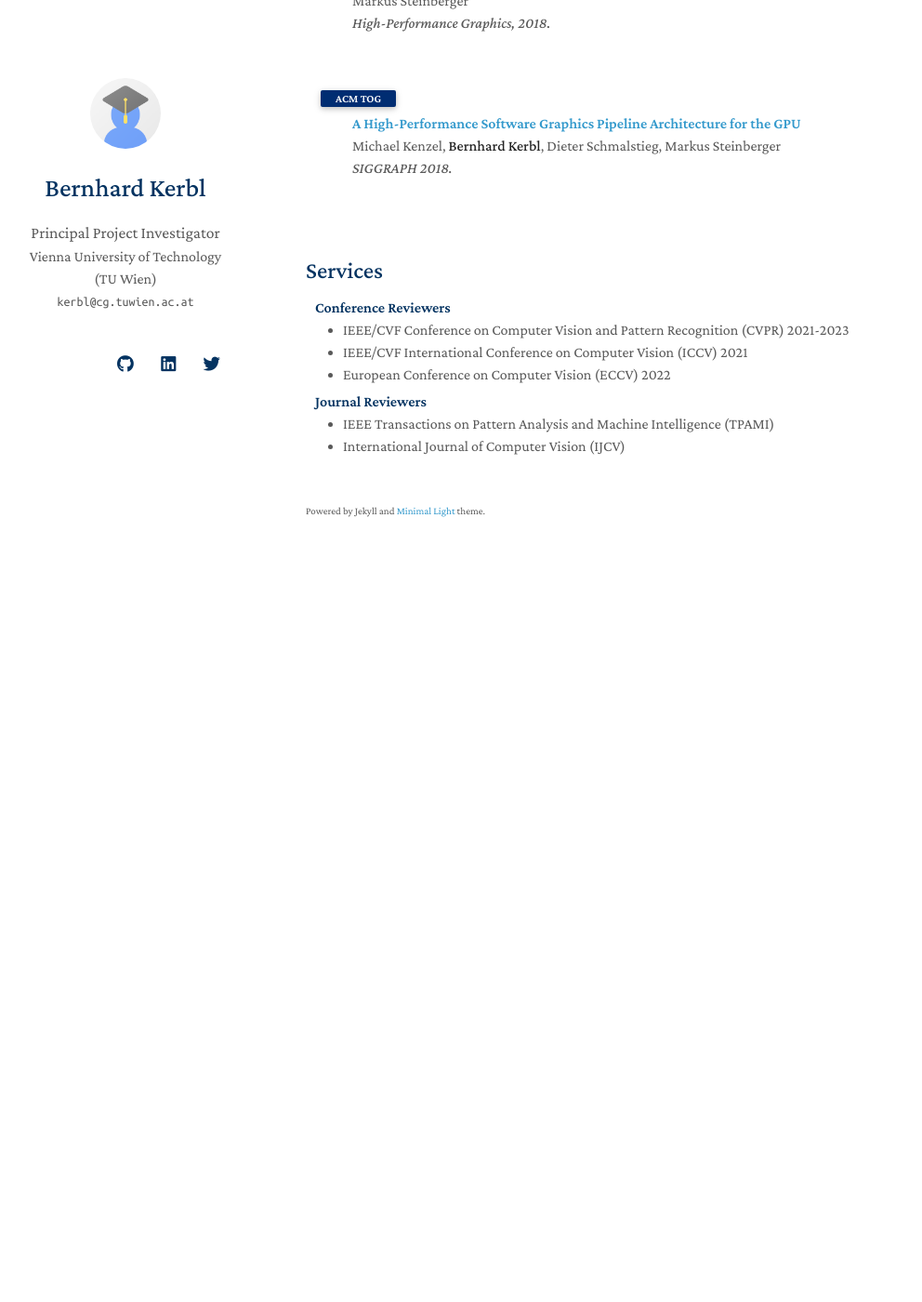
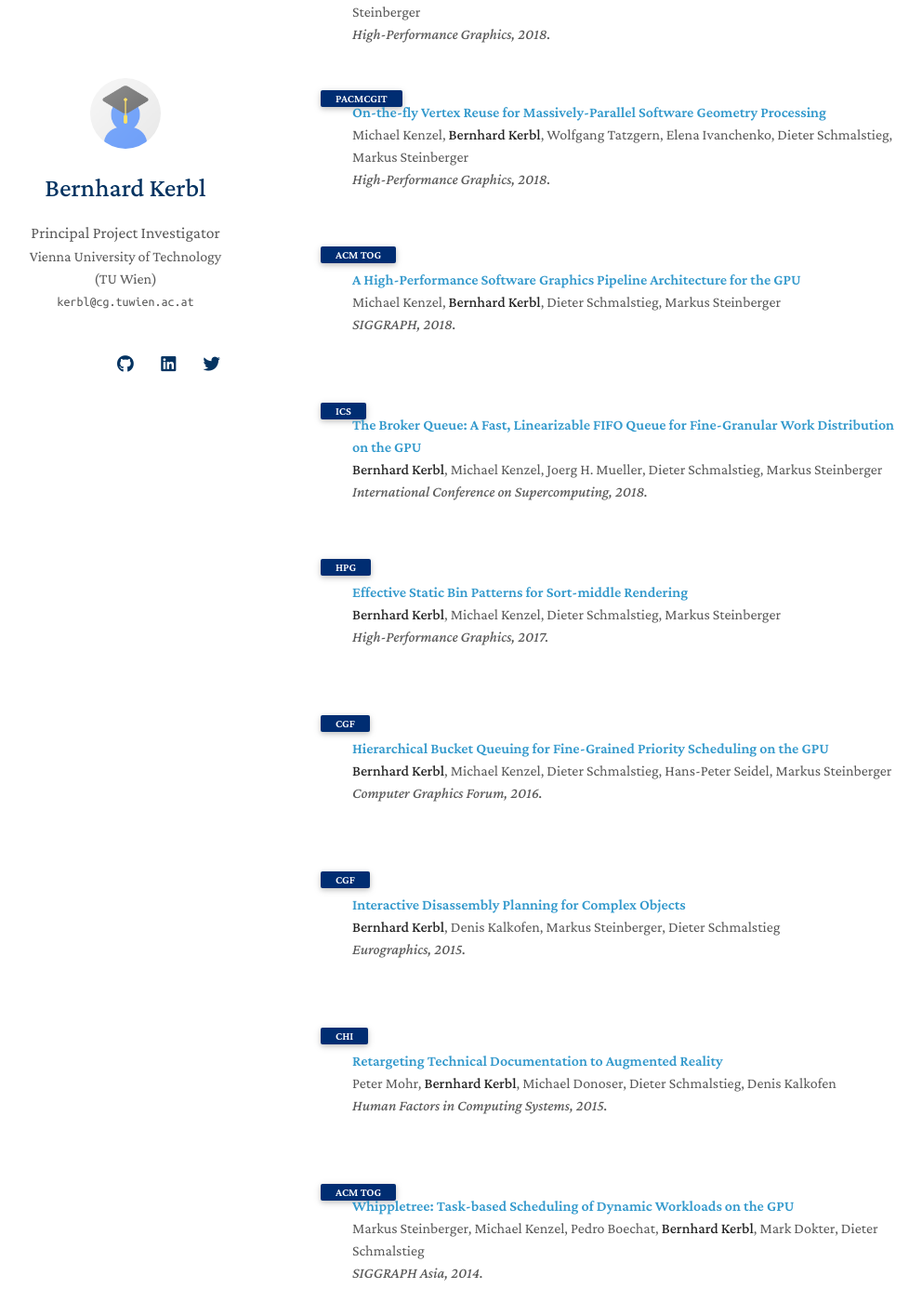
Before and after one commit to Snosixtyboo/Snosxityboo, a Jekyll site: the page built from index.md, in a window 1280 px wide and 1400 px high, scrolled down 3402 px. Shown: the whole window at 93% size, without its empty margins (141-1133 px from the left). Built offline with Jekyll 4.4.1, drawn with Linux system fonts in a browser that asks for light colours; nearby versions of some CDN libraries; a style sheet for code colours, icons or effects is not loaded; our own code applies the rules of GitHub Pages for plain Markdown files; before the commit the page ends 4032 px from its top, so only the background shows below that; some of the changed text lies outside the part shown.

Commit message:
Update publications.yml

```diff
--- a/_data/publications.yml
+++ b/_data/publications.yml
@@ -86,6 +86,12 @@ main:
     conference_short: I3D
     conference: ACM SIGGRAPH Symposium on Interactive 3D Graphics and Games, 2020.
 
+  - title: "From Ground to Space: Real-time Rendering of Procedural Planets at Arbitrary Altitudes"
+    authors: Florian Michelic, Michael Kenzel, Karl Haubenwallner, <strong>Bernhard Kerbl</strong>, Markus Steinberger
+    conference_short: I3D Poster
+    conference: ACM SIGGRAPH Symposium on Interactive 3D Graphics and Games, Posters, 2020.
+    notes: Best Poster Award
+
   - title: "Revisiting the Vertex Cache: Understanding and Optimizing Vertex Processing on the modern GPU"
     authors: <strong>Bernhard Kerbl</strong>, Michael Kenzel, Elvena Ivanchenko, Dieter Schmalstieg, Markus Steinberger
     conference_short: PACMCGIT
@@ -99,4 +105,44 @@ main:
   - title: "A High-Performance Software Graphics Pipeline Architecture for the GPU"
     authors: Michael Kenzel, <strong>Bernhard Kerbl</strong>, Dieter Schmalstieg, Markus Steinberger
     conference_short: ACM TOG
-    conference: SIGGRAPH 2018.
+    conference: SIGGRAPH, 2018.
+
+  - title: "The Broker Queue: A Fast, Linearizable FIFO Queue for Fine-Granular Work Distribution on the GPU"
+    authors: <strong>Bernhard Kerbl</strong>, Michael Kenzel, Joerg H. Mueller, Dieter Schmalstieg, Markus Steinberger
+    conference_short: ICS
+    conference: International Conference on Supercomputing, 2018.
+
+  - title: "Effective Static Bin Patterns for Sort-middle Rendering"
+    authors: <strong>Bernhard Kerbl</strong>, Michael Kenzel, Dieter Schmalstieg, Markus Steinberger
+    conference_short: HPG
+    conference: High-Performance Graphics, 2017.
+
+  - title: "Hierarchical Bucket Queuing for Fine-Grained Priority Scheduling on the GPU"
+    authors: <strong>Bernhard Kerbl</strong>, Michael Kenzel, Dieter Schmalstieg, Hans-Peter Seidel, Markus Steinberger
+    conference_short: CGF
+    conference: Computer Graphics Forum, 2016.
+
+  - title: "Interactive Disassembly Planning for Complex Objects"
+    authors: <strong>Bernhard Kerbl</strong>, Denis Kalkofen, Markus Steinberger, Dieter Schmalstieg
+    conference_short: CGF
+    conference: Eurographics, 2015.
+
+  - title: "Retargeting Technical Documentation to Augmented Reality"
+    authors: Peter Mohr, <strong>Bernhard Kerbl</strong>, Michael Donoser, Dieter Schmalstieg, Denis Kalkofen
+    conference_short: CHI
+    conference: Human Factors in Computing Systems, 2015.
+
+  - title: "Whippletree: Task-based Scheduling of Dynamic Workloads on the GPU"
+    authors: Markus Steinberger, Michael Kenzel, Pedro Boechat, <strong>Bernhard Kerbl</strong>, Mark Dokter, Dieter Schmalstieg
+    conference_short: ACM TOG
+    conference: SIGGRAPH Asia, 2014.
+
+  - title: "Intervention Planning of Hepatocellular Carcinoma Radio-Frequency Ablations"
+    authors: <strong>Bernhard Kerbl</strong>, Philip Voglreiter, Rostislav Khlebnikov, Dieter Schmalstieg, Daniel Seider, Michael Moche, Philipp Stiegler, Rupert H. Portugaller Bernhard Kainz
+    conference_short: MICCAI CLIP
+    conference: Clinical Image-Based Procedures From Planning to Intervention, 2012.
+
+  - title: "Softshell: Dynamic Scheduling on GPUs"
+    authors: Markus Steinberger, Bernhard Kainz, <strong>Bernhard Kerbl</strong>, Stefan Hauswiesner, Michael Kenzel, Dieter Schmalstieg
+    conference_short: ACM TOG
+    conference: SIGGRAPH Asia, 2012.
```
